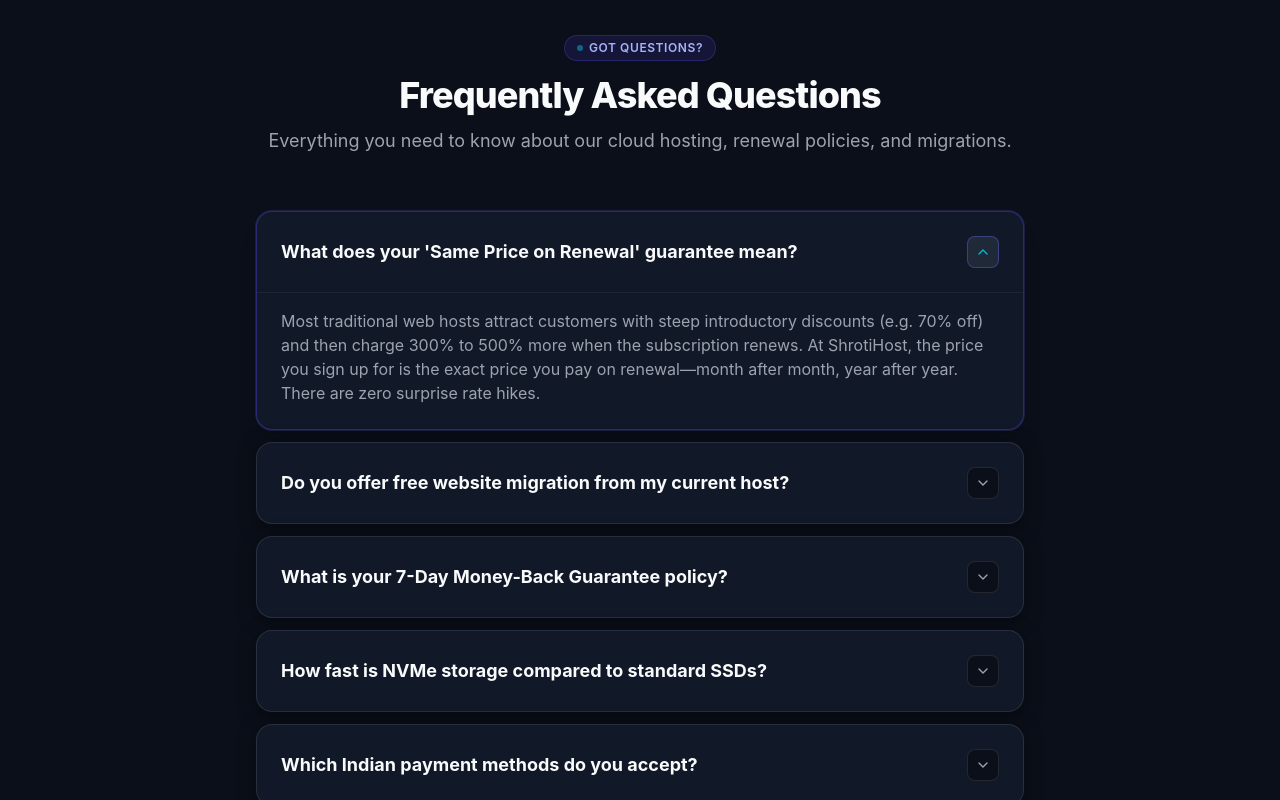
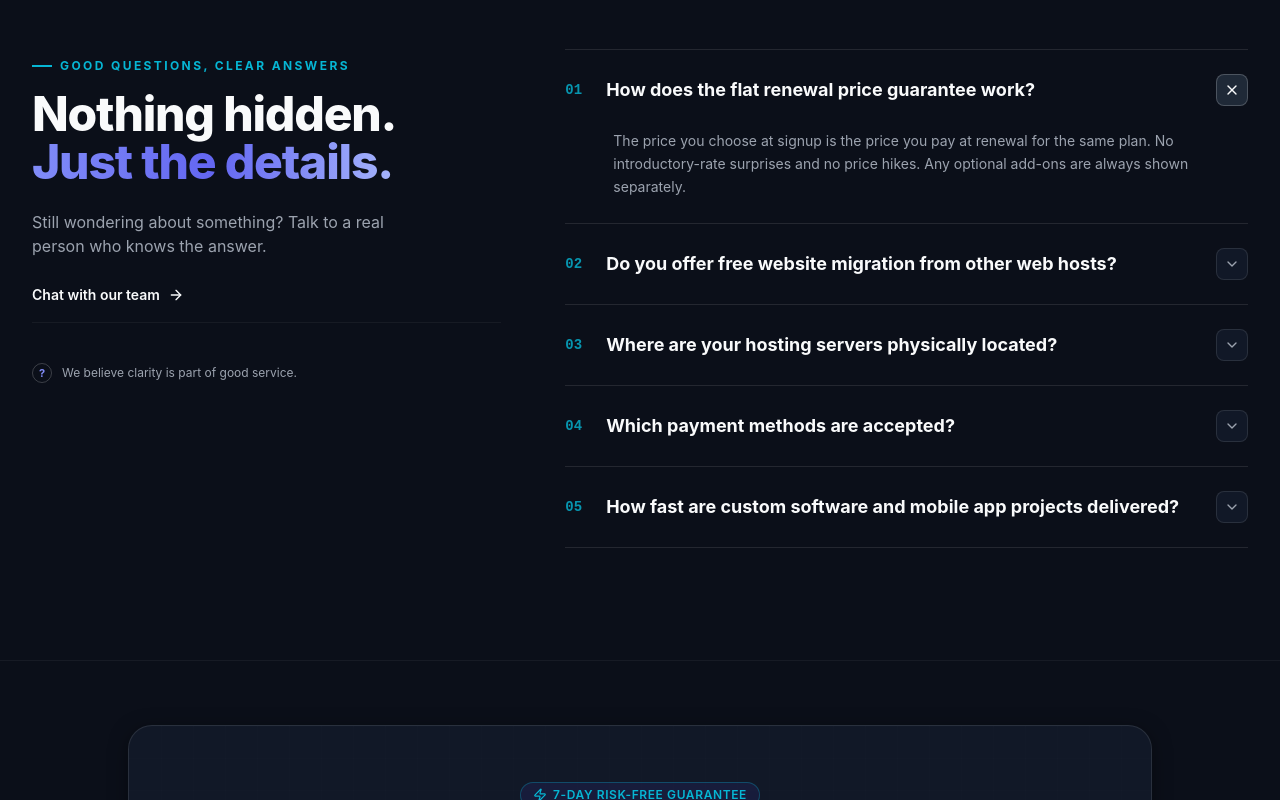
Before and after one commit to Komalgiri/shrotihost-redesign, a Next.js app: page / in a window 1280 px wide. Shown: the part 7160-7960 px from the top of the page. Built offline with nearby package versions, Linux system fonts and the light colour scheme.

Commit message:
feat(faq): redesign FAQ section to match split 2-column reference layout

```diff
--- a/src/app/page.tsx
+++ b/src/app/page.tsx
@@ -402,16 +402,59 @@ export default function HomePage() {
         </div>
       </section>
 
-      {/* 8. FREQUENTLY ASKED QUESTIONS */}
-      <section className="relative py-16 sm:py-24 bg-[#0B0F19] border-b border-white/10">
+      {/* 8. FREQUENTLY ASKED QUESTIONS - MATCHING REFERENCE SCREENSHOT */}
+      <section className="relative py-20 lg:py-28 bg-[#0B0F19] border-b border-white/5">
         <div className="max-w-7xl mx-auto px-4 sm:px-6 lg:px-8">
-          <SectionHeading
-            eyebrow="Got Questions?"
-            title="Frequently Asked Questions"
-            subtitle="Everything you need to know about our cloud hosting, renewal policies, and migrations."
-          />
+          <div className="grid grid-cols-1 lg:grid-cols-12 gap-12 lg:gap-16 items-start">
+            {/* Left Column: Editorial Header & Support Anchor */}
+            <div className="lg:col-span-5 text-left space-y-4 lg:sticky lg:top-28">
+              {/* Eyebrow Line */}
+              <div className="inline-flex items-center gap-2 text-xs font-bold uppercase tracking-[0.2em] text-[#06B6D4]">
+                <span className="w-5 h-0.5 bg-[#06B6D4]" />
+                <span>GOOD QUESTIONS, CLEAR ANSWERS</span>
+              </div>
 
-          <FAQAccordion items={HOMEPAGE_FAQS} />
+              {/* Exact Headline from screenshot */}
+              <h2 className="text-4xl sm:text-5xl font-extrabold text-[#F9FAFB] tracking-tight leading-[1.12]">
+                Nothing hidden.{" "}
+                <br />
+                <span className="text-transparent bg-clip-text bg-gradient-to-r from-[#818CF8] via-[#6366F1] to-[#A5B4FC]">
+                  Just the details.
+                </span>
+              </h2>
+
+              {/* Subtitle */}
+              <p className="text-sm sm:text-base text-[#9CA3AF] leading-relaxed max-w-sm pt-2">
+                Still wondering about something? Talk to a real person who knows the answer.
+              </p>
+
+              {/* Action CTA Link */}
+              <div className="pt-2">
+                <a
+                  href="https://wa.me/919582129099"
+                  target="_blank"
+                  rel="noopener noreferrer"
+                  className="inline-flex items-center gap-2 text-sm font-semibold text-[#F9FAFB] hover:text-[#06B6D4] transition-colors group"
+                >
+                  <span>Chat with our team</span>
+                  <ArrowRight className="w-4 h-4 group-hover:translate-x-1 transition-transform" />
+                </a>
+              </div>
+
+              {/* Bottom Reassurance */}
+              <div className="pt-10 mt-10 border-t border-white/5 flex items-center gap-2.5 text-xs text-[#9CA3AF]">
+                <div className="w-5 h-5 rounded-full border border-white/20 flex items-center justify-center text-[#818CF8] text-[11px] font-bold">
+                  ?
+                </div>
+                <span>We believe clarity is part of good service.</span>
+              </div>
+            </div>
+
+            {/* Right Column: Numbered Accordion List */}
+            <div className="lg:col-span-7">
+              <FAQAccordion items={HOMEPAGE_FAQS} />
+            </div>
+          </div>
         </div>
       </section>
 
--- a/src/components/ui/FAQAccordion.tsx
+++ b/src/components/ui/FAQAccordion.tsx
@@ -1,55 +1,59 @@
 "use client";
 
 import React, { useState } from "react";
-import { ChevronDown } from "lucide-react";
+import { ChevronDown, X } from "lucide-react";
 import { FAQItem } from "@/data/faqs";
 
 interface FAQAccordionProps {
   items: FAQItem[];
   className?: string;
+  defaultOpenIndex?: number | null;
 }
 
-export const FAQAccordion: React.FC<FAQAccordionProps> = ({ items, className = "" }) => {
-  const [openIndex, setOpenIndex] = useState<number | null>(0);
+export const FAQAccordion: React.FC<FAQAccordionProps> = ({
+  items,
+  className = "",
+  defaultOpenIndex = 0,
+}) => {
+  const [openIndex, setOpenIndex] = useState<number | null>(defaultOpenIndex);
 
   const toggleItem = (index: number) => {
     setOpenIndex(openIndex === index ? null : index);
   };
 
   return (
-    <div className={`space-y-3 max-w-3xl mx-auto ${className}`}>
+    <div className={`divide-y divide-white/10 border-t border-b border-white/10 ${className}`}>
       {items.map((item, index) => {
         const isOpen = openIndex === index;
+        const numStr = String(index + 1).padStart(2, "0");
         return (
-          <div
-            key={index}
-            className={`rounded-2xl border transition-all duration-200 overflow-hidden bg-[#111827] ${
-              isOpen
-                ? "border-[#4F46E5]/40 shadow-xl ring-1 ring-indigo-500/20"
-                : "border-white/10 hover:border-white/20 shadow-card"
-            }`}
-          >
+          <div key={index} className="transition-colors duration-150">
             <button
               type="button"
               onClick={() => toggleItem(index)}
               aria-expanded={isOpen}
-              className="w-full flex items-center justify-between p-5 sm:p-6 text-left focus:outline-none focus-visible:ring-2 focus-visible:ring-indigo-500"
+              className="w-full flex items-center justify-between py-5 sm:py-6 text-left group focus:outline-none"
             >
-              <span className="text-base sm:text-lg font-bold text-[#F9FAFB] pr-4">
-                {item.question}
-              </span>
+              <div className="flex items-center gap-4 sm:gap-6 pr-4 flex-1">
+                <span className="font-mono text-xs sm:text-sm font-semibold text-[#06B6D4]/80 shrink-0">
+                  {numStr}
+                </span>
+                <span className="text-base sm:text-lg font-bold text-[#F9FAFB] group-hover:text-white transition-colors">
+                  {item.question}
+                </span>
+              </div>
               <div
-                className={`w-8 h-8 rounded-lg flex items-center justify-center shrink-0 border transition-transform duration-200 ${
+                className={`w-8 h-8 rounded-lg flex items-center justify-center shrink-0 border transition-all duration-200 ${
                   isOpen
-                    ? "rotate-180 bg-[#1F2937] border-indigo-500/40 text-[#06B6D4]"
-                    : "bg-[#0B0F19] border-white/10 text-[#9CA3AF]"
+                    ? "bg-[#1F2937] border-white/20 text-[#F9FAFB]"
+                    : "bg-[#111827] border-white/10 text-[#9CA3AF] group-hover:border-white/20 group-hover:text-white"
                 }`}
               >
-                <ChevronDown className="w-4 h-4" />
+                {isOpen ? <X className="w-4 h-4" /> : <ChevronDown className="w-4 h-4" />}
               </div>
             </button>
             {isOpen && (
-              <div className="px-5 pb-6 sm:px-6 sm:pb-6 text-sm sm:text-base text-[#9CA3AF] leading-relaxed border-t border-white/5 pt-4">
+              <div className="pl-8 sm:pl-12 pr-4 pb-6 text-sm text-[#9CA3AF] leading-relaxed animate-in fade-in duration-150">
                 {item.answer}
               </div>
             )}
--- a/src/data/faqs.ts
+++ b/src/data/faqs.ts
@@ -6,28 +6,24 @@ export interface FAQItem {
 
 export const HOMEPAGE_FAQS: FAQItem[] = [
   {
-    question: "What does your 'Same Price on Renewal' guarantee mean?",
-    answer: "Most traditional web hosts attract customers with steep introductory discounts (e.g. 70% off) and then charge 300% to 500% more when the subscription renews. At ShrotiHost, the price you sign up for is the exact price you pay on renewal—month after month, year after year. There are zero surprise rate hikes."
+    question: "How does the flat renewal price guarantee work?",
+    answer: "The price you choose at signup is the price you pay at renewal for the same plan. No introductory-rate surprises and no price hikes. Any optional add-ons are always shown separately."
   },
   {
-    question: "Do you offer free website migration from my current host?",
-    answer: "Yes! All Shared, WordPress, and Unlimited hosting plans include 100% free website migration. Once you place an order, simply submit your cPanel login or full website backup archive to our technical team via ticket or WhatsApp. Our engineers will migrate your files, databases, and emails with zero downtime."
+    question: "Do you offer free website migration from other web hosts?",
+    answer: "Yes, we handle complete website, database, and email migrations from your previous host with zero downtime at no extra cost. Our technical engineers perform end-to-end testing before switching DNS."
   },
   {
-    question: "What is your 7-Day Money-Back Guarantee policy?",
-    answer: "We offer a risk-free 7-day money-back guarantee on eligible first-time purchases of Shared Hosting, WordPress Hosting, Unlimited Hosting, and Reseller Hosting. If you are not satisfied within 7 days of signing up, request a refund via support ticket. Note that domain registrations, renewals, and VPS servers are non-refundable as they incur non-recoverable direct infrastructure costs."
+    question: "Where are your hosting servers physically located?",
+    answer: "Our servers are physically deployed in enterprise Tier-IV datacenter facilities in Noida (Delhi-NCR), delivering sub-15ms domestic ping times and ultra-low latency routing across India."
   },
   {
-    question: "How fast is NVMe storage compared to standard SSDs?",
-    answer: "Our PCIe NVMe solid-state drives deliver read/write throughput exceeding 3,500 MB/s—up to 6 times faster than standard SATA SSDs and up to 30 times faster than mechanical HDDs. This significantly accelerates MySQL database queries, PHP execution, and overall website page rendering."
+    question: "Which payment methods are accepted?",
+    answer: "Through our secure client portal, we accept all primary Indian payment methods including instant UPI (Google Pay, PhonePe, Paytm), RuPay, Visa, Mastercard, and Net Banking across 50+ banks."
   },
   {
-    question: "Which Indian payment methods do you accept?",
-    answer: "Through our secure client portal, we accept all primary Indian and international payment methods including UPI (Google Pay, PhonePe, Paytm, BHIM), RuPay, Visa, Mastercard, Net Banking across 50+ Indian banks, and digital wallets. Invoices are generated in INR (₹) with proper GST invoicing."
-  },
-  {
-    question: "How do I reach customer support if I run into an issue?",
-    answer: "We provide multi-channel human support 24 hours a day, 7 days a week. For pre-sales, migrations, and quick inquiries, you can message us directly on WhatsApp (+91 95821 29099). For technical troubleshooting, DNS changes, and billing assistance, you can open a support ticket in the client portal (portal.shrotihost.in) with average response times under 15 minutes."
+    question: "How fast are custom software and mobile app projects delivered?",
+    answer: "Standard MVPs and custom software modules are typically delivered in 4 to 8 weeks, backed by structured 2-week agile sprint cycles, live staging demos, and written milestone deliverables."
   }
 ];
 
```
